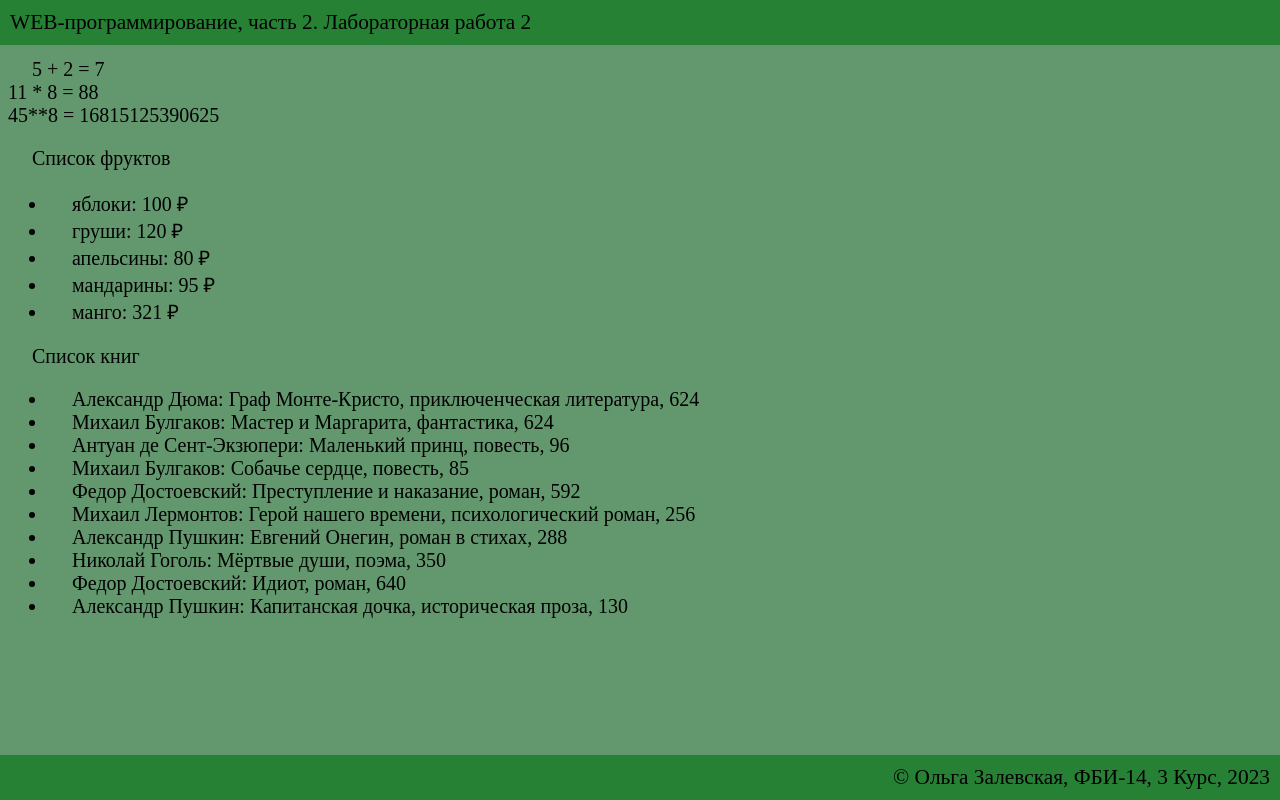
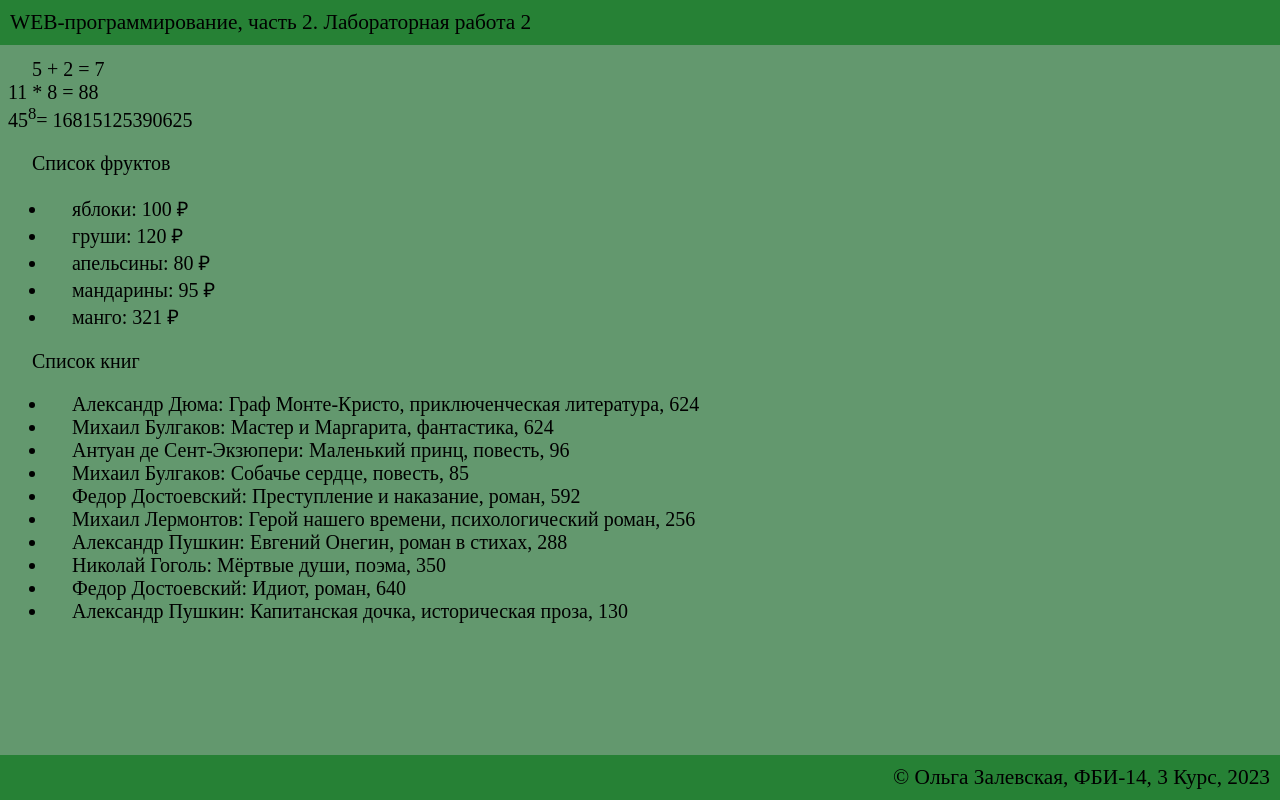
Before and after one commit to OlyaZalevskaya/web-programming-labs-2, a Flask app: page /lab2/example in a window 1280 px wide. Run offline with Flask 3, Linux system fonts and the light colour scheme.

Commit message:
правки

```diff
--- a/templates/example.html
+++ b/templates/example.html
@@ -14,7 +14,7 @@
     <main>
         5 + 2 = {{ 5 + 2 }}<br>
         11 * 8 = {{11 * 8 }}<br>
-        45**8 = {{45**8}}<br>
+        45<sup>8</sup>= {{45**8}}<br>
 
         <p>Список фруктов</p>
         <ul>
```
